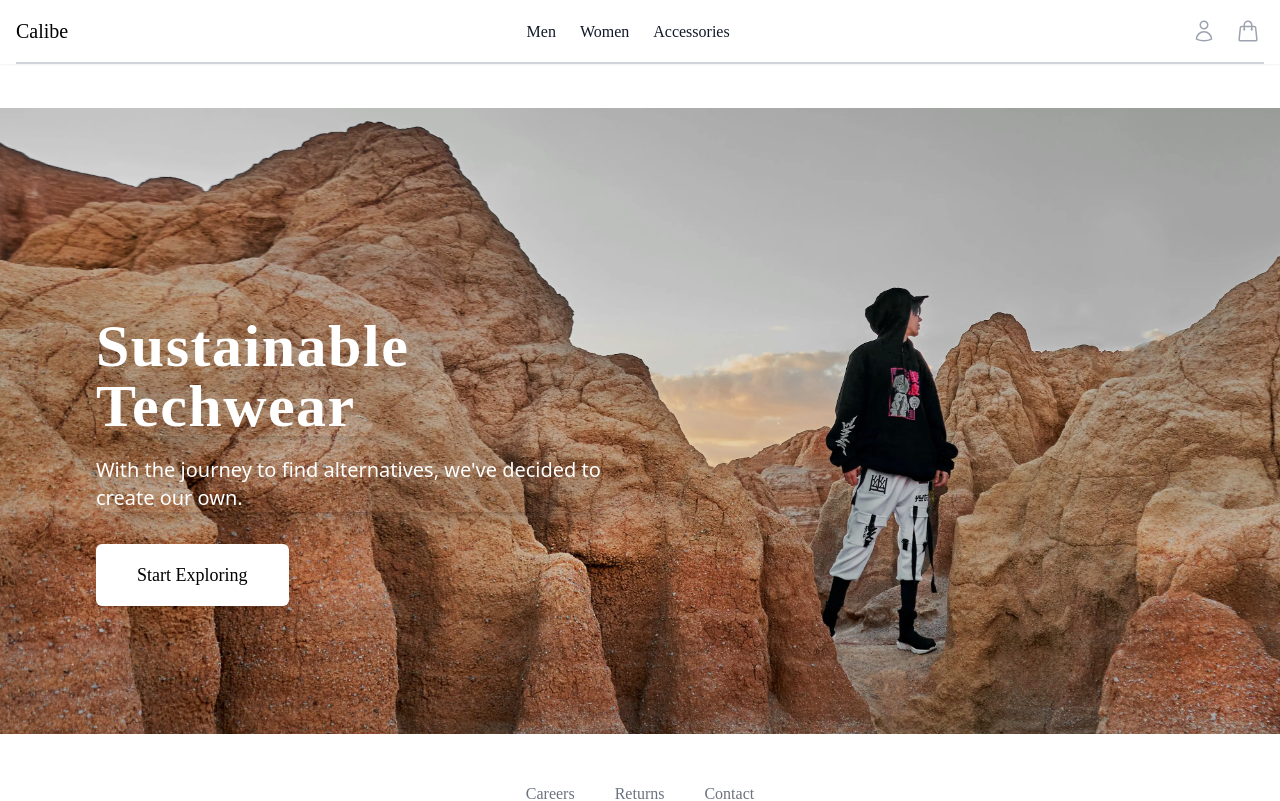
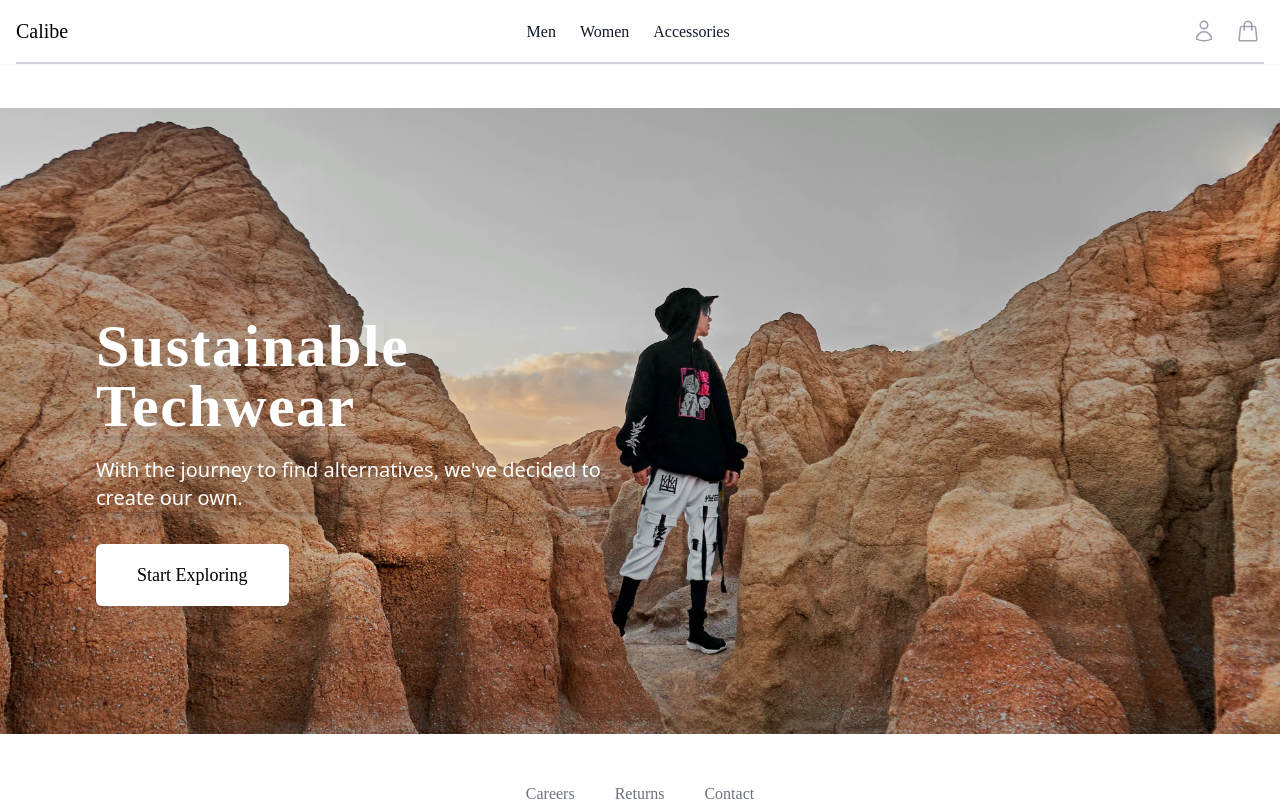
Before and after one commit to funkim/Calibe, a Next.js app: page / in a window 1280 px wide. Shown: the top 801 px of the page. Built offline with nearby package versions, Linux system fonts and the light colour scheme.

Commit message:
using next.js image loading to load the hero background

```diff
--- a/src/components/hero.tsx
+++ b/src/components/hero.tsx
@@ -1,7 +1,20 @@
+import Image from 'next/image'
+import Link from 'next/link'
 export default function Hero() {
     return (
         <div className="relative overflow-hidden">
-            <div className="bg-hero-image relative mx-auto mt-11 max-w-7xl bg-cover pb-6 pt-8 sm:pb-12 sm:pt-16 md:pb-20 md:pt-20 lg:pb-24 lg:pt-40 xl:pb-32 xl:pt-40">
+            <div className="relative mx-auto mt-11 max-w-7xl pb-6 pt-8 sm:pb-12 sm:pt-16 md:pb-20 md:pt-20 lg:pb-24 lg:pt-40 xl:pb-32 xl:pt-40">
+                <Image
+                    src="/images/jezael-melgoza-lBxfCWszr8o-unsplash.webp"
+                    alt="Hero background"
+                    quality={100}
+                    fill
+                    sizes="100vw"
+                    priority
+                    style={{
+                        objectFit: 'cover',
+                    }}
+                />
                 <div className="absolute inset-0 bg-black bg-opacity-10"></div>
                 <div className="relative lg:w-full lg:max-w-2xl">
                     <main className="mx-auto mt-10 max-w-7xl px-4 sm:mt-12 sm:px-6 lg:px-8 lg:pl-24">
@@ -15,12 +28,12 @@ export default function Hero() {
                             </p>
                             <div className="sm:justify-justify-start mt-5 sm:mt-8 sm:flex">
                                 <div className="rounded-md shadow">
-                                    <a
+                                    <Link
                                         href="#"
                                         className="flex w-full items-center justify-center rounded-md border border-transparent bg-white px-8 py-3 font-title text-base text-black hover:bg-slate-200 md:px-10 md:py-4 md:text-lg"
                                     >
                                         Start Exploring
-                                    </a>
+                                    </Link>
                                 </div>
                             </div>
                         </div>
--- a/tailwind.config.ts
+++ b/tailwind.config.ts
@@ -14,10 +14,6 @@ const config: Config = {
             body: ['Supreme-Regular'],
         },
         extend: {
-            backgroundImage: {
-                'hero-image':
-                    "url('/images/jezael-melgoza-lBxfCWszr8o-unsplash.webp')",
-            },
             keyframes: {
                 enter: {
                     '0%': { transform: 'translateX(-100%)' },
```
